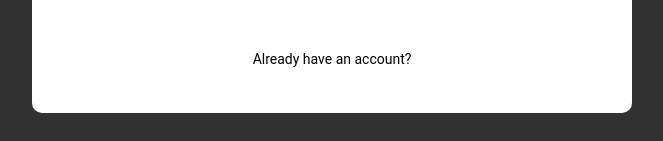
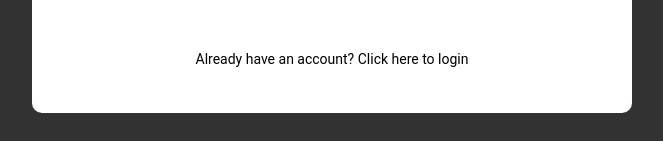
Before and after one commit to MoritzGeorgy95/Contact-Form, a plain HTML site: page index.html in a window 1280 px wide. Both pictures are taken after a click on the element "No account yet? Register here". Shown: the part 554-695 px from the top of the page, without its empty margins (308-971 px from the left). Drawn offline with nearby package versions, Linux system fonts and the light colour scheme.

Commit message:
Update index.html

```diff
--- a/index.html
+++ b/index.html
@@ -71,7 +71,7 @@
                 <input type="button" value="Next" class="formbutton nextbutton">
             </div>
             <div class="textlink previousbutton">
-                <p>Already have an account?</p>
+                <p>Already have an account? Click here to login</p>
             </div>
 
 
```
